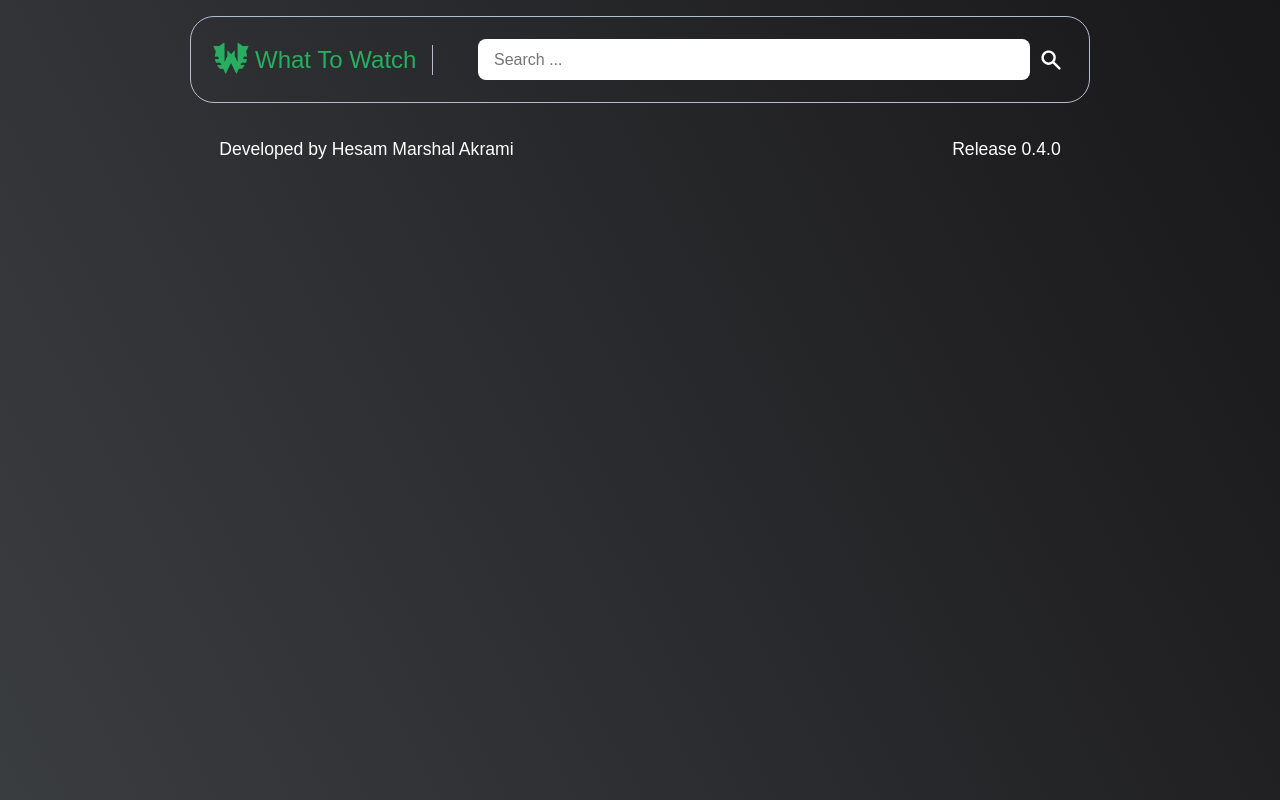
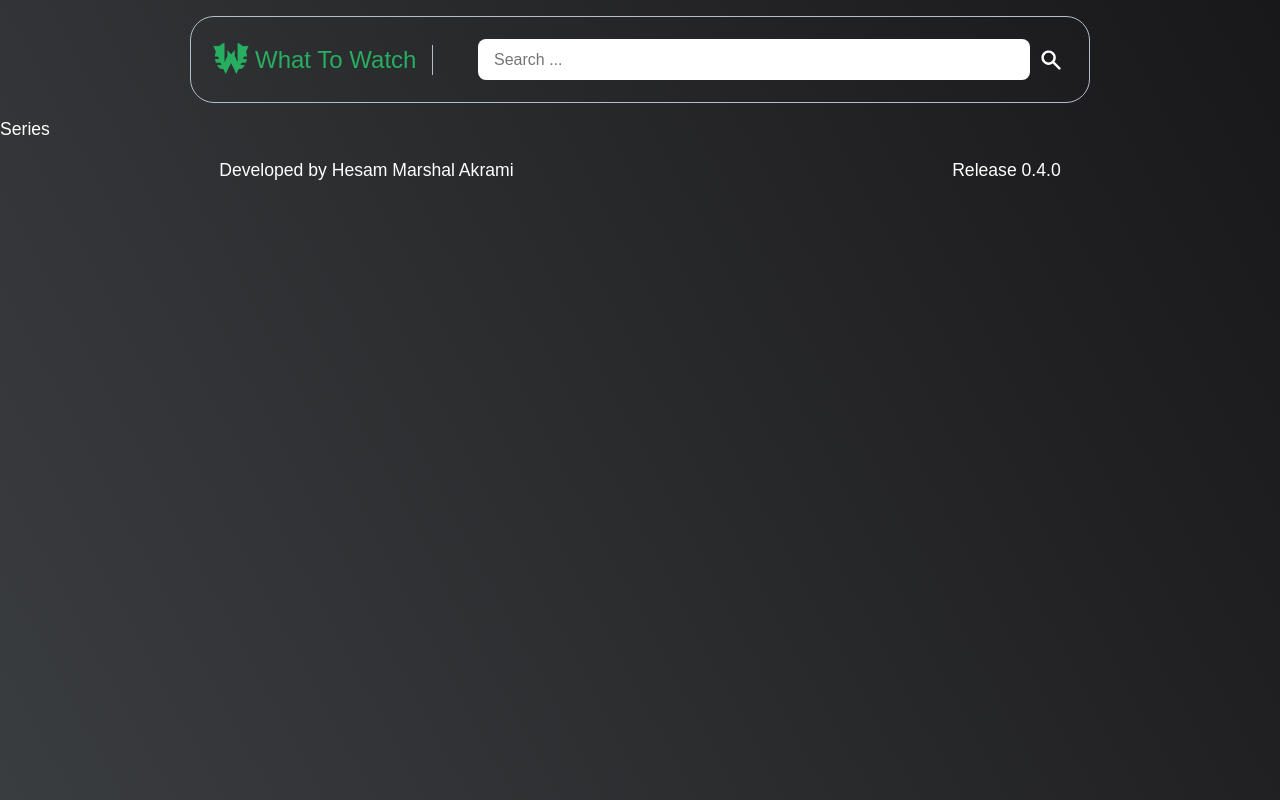
Before and after one commit to HesamMarshal/whattowatch-react, a React (Vite) app: page /series/1 in a window 1280 px wide. Built offline with nearby package versions, Linux system fonts and the light colour scheme; no server answers.

Commit message:
add series page

```diff
--- a/src/App.jsx
+++ b/src/App.jsx
@@ -10,6 +10,7 @@ import ReleaseNotes from "./pages/ReleaseNotes";
 import NewMoviesList from "./components/NewMoviesList";
 import Movie from "./pages/MoviePage/Movie";
 import SeriesList from "./pages/SeriesList/SeriesList";
+import Series from "./pages/SeriesPage/Series";
 
 function App() {
   return (
@@ -23,6 +24,7 @@ function App() {
         <Route path="/release" element={<ReleaseNotes />} />
         <Route path="/newMovieList" element={<NewMoviesList />} />
         <Route path="/SeriesList" element={<SeriesList />} />
+        <Route path="/series/:id" element={<Series />} />
       </Routes>
 
       <Footer />
--- /dev/null
+++ b/src/pages/SeriesPage/Series.jsx
@@ -0,0 +1,5 @@
+function Series() {
+  return <div>Series</div>;
+}
+
+export default Series;
```
